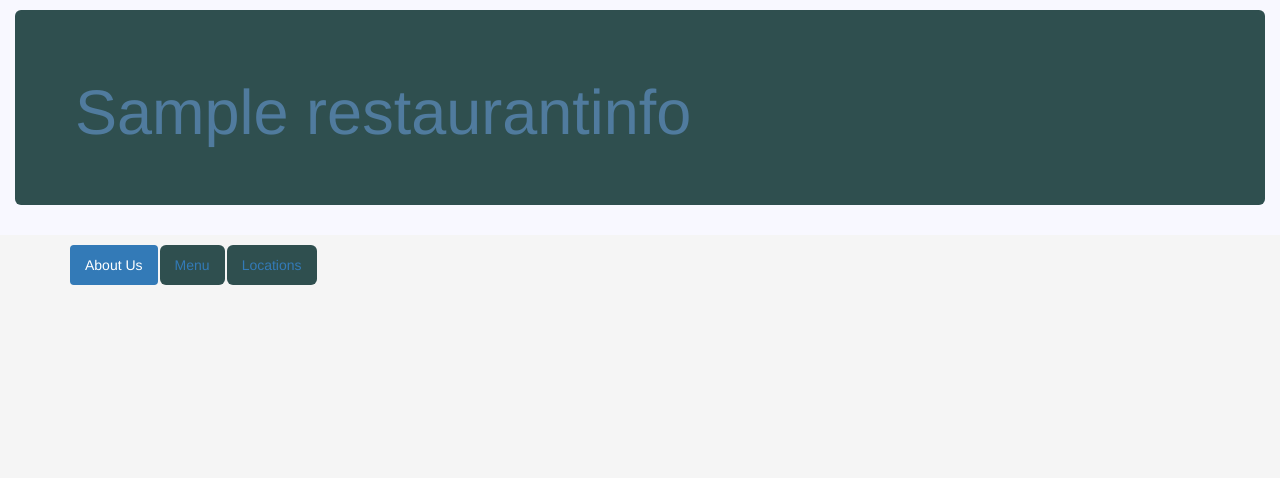
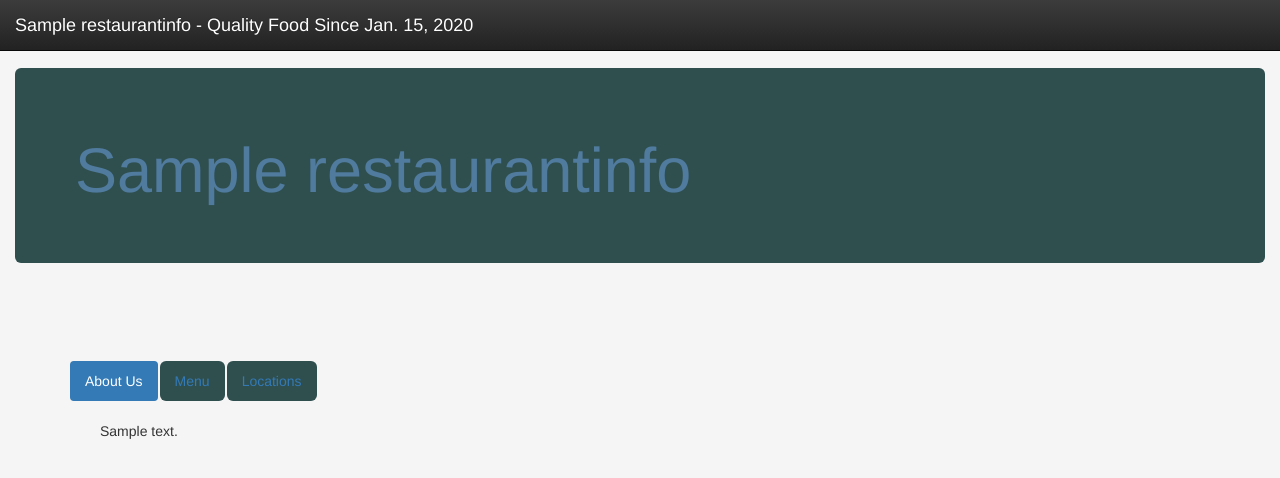
Before and after one commit to Feasoron/dartagnan, a Django app: page /menu/about in a window 1280 px wide. Shown: the top 478 px of the page. Run offline with Django 3.2, Linux system fonts and the light colour scheme; tables that the repository leaves empty hold one stand-in row (Sample ...); some libraries are stand-ins or nearby versions.

Commit message:
Fixed line breaks in about us info, base theme work

```diff
--- a/dartagnan/menu/helpers.py
+++ b/dartagnan/menu/helpers.py
@@ -4,5 +4,6 @@ from dartagnan.menu.models import RestaurantInfo
 def get_context(request, values):
     rest_name =  RestaurantInfo.objects.first().name
     values['rest_name'] = rest_name
+    values['founded'] = RestaurantInfo.objects.first().founded
     context =  RequestContext(request, values)
     return context
--- a/dartagnan/menu/models.py
+++ b/dartagnan/menu/models.py
@@ -26,7 +26,7 @@ class MenuItem(models.Model):
 
 class RestaurantInfo(models.Model):
     name = models.CharField(max_length=100)
-    aboutUs = models.CharField(max_length=10000)
+    aboutUs = models.TextField(max_length=10000)
     founded = models.DateField()
 
     def __unicode__(self):
--- a/dartagnan/menu/views.py
+++ b/dartagnan/menu/views.py
@@ -18,8 +18,10 @@ def category(request, category_name):
 
 
 def about_us(request):
+    about_us = RestaurantInfo.objects.first()
     template = loader.get_template('aboutus.html')
     context = get_context(request, {
+        'about_us': about_us
     })
     return HttpResponse(template.render(context))
 
--- a/dartagnan/static/basestyle.css
+++ b/dartagnan/static/basestyle.css
@@ -4,13 +4,30 @@ body{
 }
 
 .container{
-    padding-top: 10px;
+    padding-top: 68px;
      background-color: whitesmoke;
 }
+.navbar-fixed-top{
+    color: ghostwhite;
+}
+.header{
+    background-color: whitesmoke;
+    width: 100%;
+}
 
-.header{
-    background-color: ghostwhite;
-    width: 100%;
+.about_us{
+    text-indent: 30px;
+}
+
+.about_us p{
+    margin-top: 20px;
+    width: 75%;
+}
+
+.whitename{
+    padding-left: 20px;
+    font-size: 18px;
+    padding-top: 10px;
 }
 
 .jumbotron{
--- a/dartagnan/templates/aboutus.html
+++ b/dartagnan/templates/aboutus.html
@@ -2,9 +2,11 @@
 
 {% block main_body %}
 <ul class="nav nav-pills">
-        <li class="active"><a href="about">About Us</a></li>
-        <li><a href="/">Menu</a></li>
-        <li><a href="locations">Locations</a></li>
-      </ul>
-{{ category }}
+    <li class="active"><a href="about">About Us</a></li>
+    <li><a href="/">Menu</a></li>
+    <li><a href="locations">Locations</a></li>
+</ul>
+<div class="about_us">
+{{ about_us.aboutUs|linebreaks}}
+</div>
 {% endblock %}
--- a/dartagnan/templates/base.html
+++ b/dartagnan/templates/base.html
@@ -13,9 +13,12 @@
 
 <head lang="en">
     <meta charset="UTF-8">
-    <title>Dartagnan Hosting</title>
+    <title>{{ rest_name }}</title>
 </head>
 <body>
+<div class="navbar navbar-inverse navbar-fixed-top">
+    <a href="/" class="navbar-brand">{{ rest_name }} - Quality Food Since {{ founded }}</a>
+</div>
 <div class="header container">
 <div class="jumbotron">
     <h1>{{ rest_name }}</h1>
```
